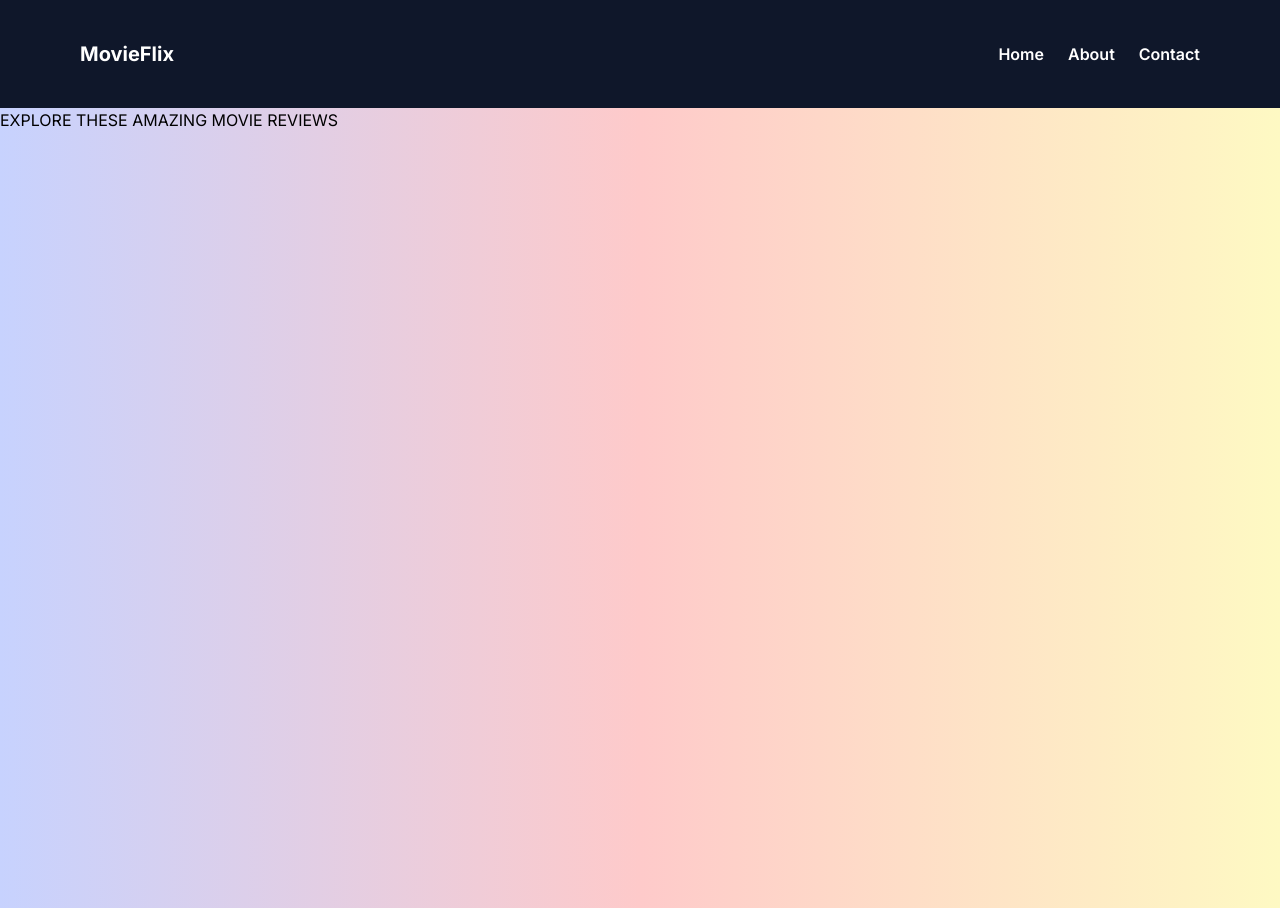
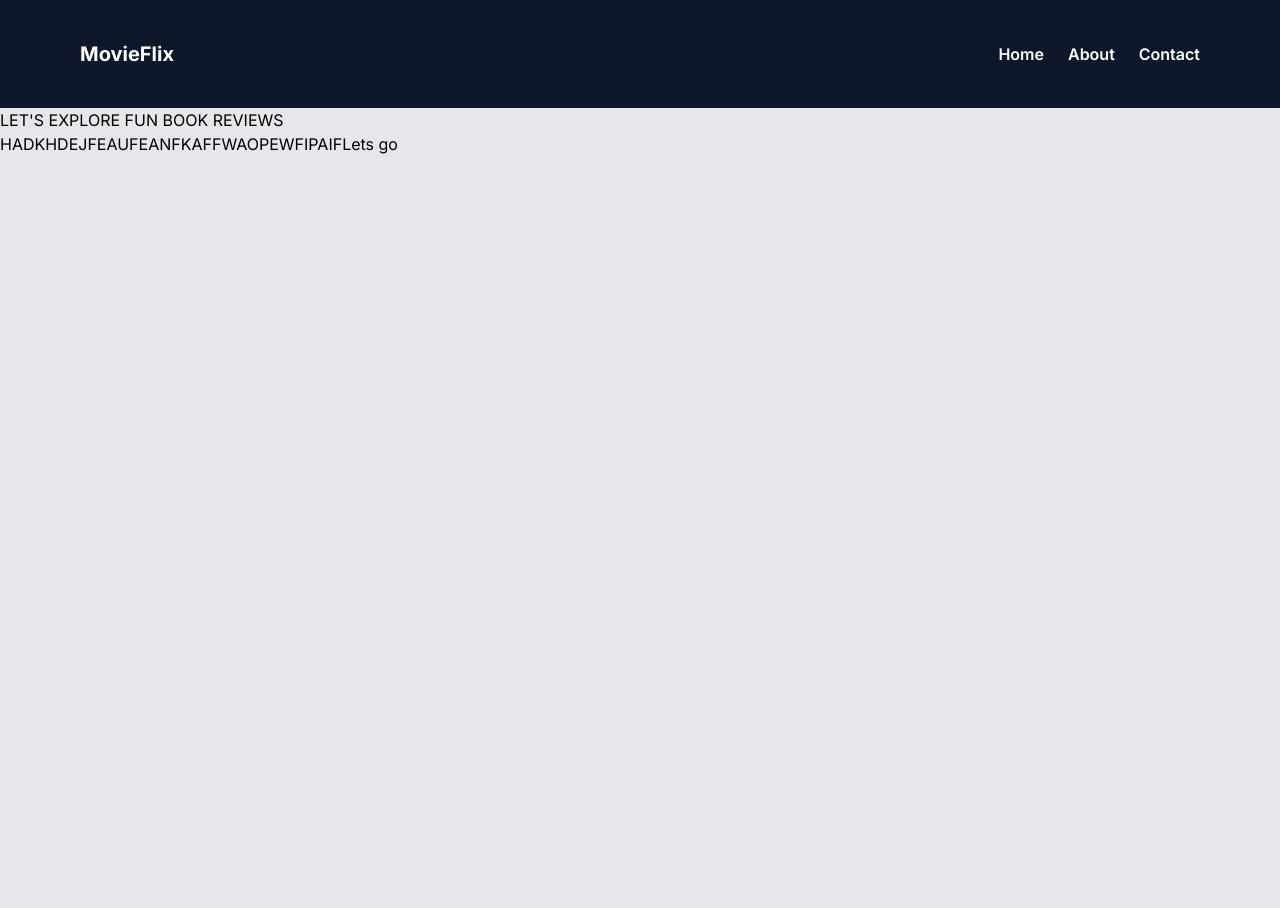
Before and after one commit to mariyabaig/next-movies, a Next.js app: page / in a window 1280 px wide. Built offline with nearby package versions, Linux system fonts and the light colour scheme.

Commit message:
fixed eslint issue

```diff
--- a/package.json
+++ b/package.json
@@ -3,9 +3,10 @@
   "version": "0.1.0",
   "private": true,
   "scripts": {
+    "start": "next start",
     "dev": "next dev",
     "build": "next build",
-    "start": "next start",
+
     "lint": "next lint"
   },
   "dependencies": {
--- a/src/app/component/HeroSection.js
+++ b/src/app/component/HeroSection.js
@@ -1,10 +1,13 @@
 import React from 'react'
+import Link from 'next/link'
 
-const HeroSection = () => {
+const HeroSection = ({title}) => {
   return (
    <>
-    <div className='h-screen w-full bg-gradient-to-r from-indigo-200 via-red-200 to-yellow-100'>
-        <h1>EXPLORE THESE AMAZING MOVIE REVIEWS</h1>
+    <div className='h-screen w-full bg-gray-200'>
+        <h1>{title}</h1>
+        <span>HADKHDEJFEAUFEANFKAFFWAOPEWFIPAIF</span>
+       <Link href="/watch"><button>Lets go</button></Link>
     </div>
    </>
   )
--- a/src/app/page.js
+++ b/src/app/page.js
@@ -4,7 +4,7 @@ import HeroSection from './component/HeroSection'
 export default function Home() {
   return (
     <main>
-      <HeroSection/>
+      <HeroSection title={"LET'S EXPLORE FUN BOOK REVIEWS"}/>
     </main>
   )
 }
```
